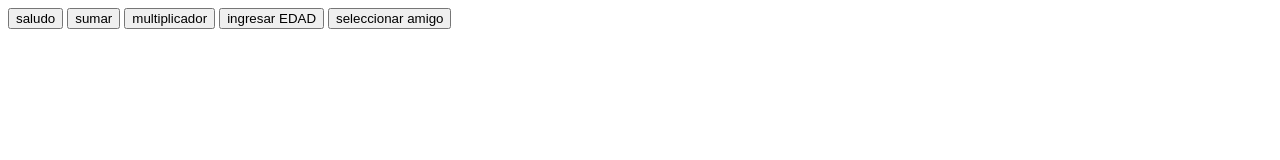
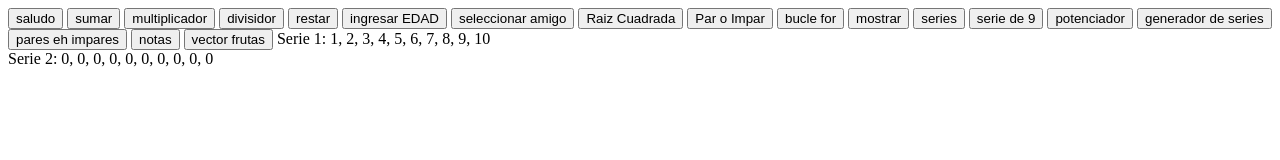
Before and after one commit to Jhovana97/funcionesJavascript, a plain HTML site: page index.html in a window 1280 px wide. Drawn offline with Linux system fonts and the light colour scheme.

Commit message:
se agrego ejercicios, mas operaciones aritmeticas, datos, series, vector, notas.

```diff
--- a/codigo.js
+++ b/codigo.js
@@ -22,6 +22,44 @@ function multiplicar(){
 }
 
 // completar division y resta , raiz cuadrada . si un numero es par o impar
+
+function dividir(){
+    let num = parseInt(prompt("ingrese un numero"));
+    let num2 = parseInt(prompt("ingrese otro numero"));
+    let resultado = num / num2;
+    alert(resultado)
+}
+function resta(){
+    let num = parseInt(prompt("ingrese el numero"));
+    let num2 = parseInt(prompt("ingrese un segundo numero"));
+    let resultado = num - num2;
+
+    alert(resultado)
+}
+
+function raiz(){
+    let num = parseInt(prompt("ingrese numero del cual quiere su raicita cuadradita ;)"));
+    let resultado = Math.sqrt(num)
+
+    alert(resultado)
+}
+function numeros(){
+    let num = parseInt(prompt("ingrese un numero"));
+        if(num %2 == 0){
+            document.write("es par")
+        } else{
+            alert("es impar")
+        }
+}
+// incrementaer potencia
+ function potencia(){
+    let num = parseInt(prompt("ingrese numero "));
+    let potencia = parseInt(prompt("ingrese la cantidad a elevar"))
+    let resultado = num**potencia;
+
+    alert(resultado);
+ }
+
 
 
 // let numero = 10;
@@ -70,3 +108,120 @@ function nombres(){
         alert("no es valido")
     }
 }
+
+// bucles (for)
+
+function For(){
+    let num = parseInt(prompt("ingrese su numero"));
+    let cont = 0;
+    for(let i = 1; i <= num; i++){
+        cont = cont + 1;
+        alert(cont);
+    }
+
+}
+
+function datos(){
+    let num = parseInt(prompt("ingrese numero de la cantidad de veces"));
+    for(let i = 1; i<=num; i++){
+        prompt("ingrese su numero")
+
+    }
+}
+function serie(){
+    let num = parseInt(prompt("ingrese n"));
+    let serie = 5;
+    for(let i = 1; i<= num; i++){
+        alert(serie);
+        serie = serie + 5;
+    }
+
+}
+function serieDe9(){
+    let n= parseInt(prompt("ingrece numero de veces"));
+    let series = 9;
+    for(let i = 1; i<= n; i++){
+        alert(series);
+        series= series + 9;
+    }
+}
+
+// la funcion seeries jija
+// Función para generar las dos series
+function generarSeries(n) {
+    let serie1 = [];
+    let serie2 = [];
+
+    for (let i = 0; i < n; i++) {
+      serie1[i] = i + 1; // Serie 1: Incrementa de 1 en 1
+      serie2[i] = 0;     // Serie 2: Siempre 0
+    }
+
+    return { serie1, serie2 };
+  }
+
+  // Generar las series
+  const n = 10; // Número de términos
+  const { serie1, serie2 } = generarSeries(n);
+
+  // Imprimir las series en la página web
+  document.write("Serie 1: " + serie1.join(", ") + "<br>");
+  document.write("Serie 2: " + serie2.join(", "));
+
+function vector(){
+    let frutas= ["kiwi" , "tomate" , "manzana"];
+    alert(frutas)
+}
+
+function otraserie(){
+    let n = parseInt(prompt("Ingrese el valor de n: "));
+let serie = 1;
+
+for (let i = 1; i <= n; i++) {
+    if (serie%2=== 0) {
+        document.write("0");
+        serie = 1; //
+    } else {
+        document.write("1");
+        serie= 0;
+    }
+}
+
+}
+function paresImpares(){
+    let n = parseInt(prompt("Ingrese el número de términos: "));
+let a = 3;
+let b = 2;
+
+for (let i = 1; i <= n; i++) {
+    if (i % 2 !== 0) { // ! es para  impar en condicional xd
+        document.write(a + ",");
+        a =a + 3;
+    } else {
+        document.write(b + ",");
+        b = b + 2;
+    }
+}
+}
+
+
+
+function notas() {
+    let notaEstudiante = parseInt(prompt("Ingrese la calificación del estudiante (0-100):"));
+
+  let calificacion;
+
+  if (notaEstudiante >= 90) {
+    calificacion = "A";
+  } else if (notaEstudiante >= 80) {
+    calificacion = "B";
+  } else if (notaEstudiante >= 70) {
+    calificacion = "C";
+  } else if (notaEstudiante >= 60) {
+    calificacion = "D";
+  } else {
+    calificacion = "F";
+  }
+
+  document.write(calificacion) ;
+}
--- a/index.html
+++ b/index.html
@@ -9,9 +9,28 @@
     <button onclick="saludo()">saludo</button>
     <button onclick="suma()">sumar</button>
     <button onclick="multiplicar()">multiplicador</button>
+
+    <button onclick="dividir()">divisidor</button>
+    <button onclick="resta()">restar</button>
+
     <button onclick="edad()">ingresar EDAD</button>
 
     <button onclick="nombres()">seleccionar amigo</button>
+
+    <button onclick="raiz()">Raiz Cuadrada</button>
+    <button onclick="numeros()">Par o Impar</button>
+
+    <button onclick="For()">bucle for</button>
+    <button onclick="datos()">mostrar</button>
+
+    <button onclick="serie()">series</button>
+    <button onclick="serieDe9()">serie de 9</button>
+    <button onclick="potencia()">potenciador</button>
+    <button onclick="otraserie()">generador de series</button>
+    <button onclick="paresImpares()">pares eh impares</button>
+    <button onclick="notas()">notas</button>
+
+    <button onclick="vector()">vector frutas</button>
     <script src="codigo.js"></script>
 </body>
 </html>
```
